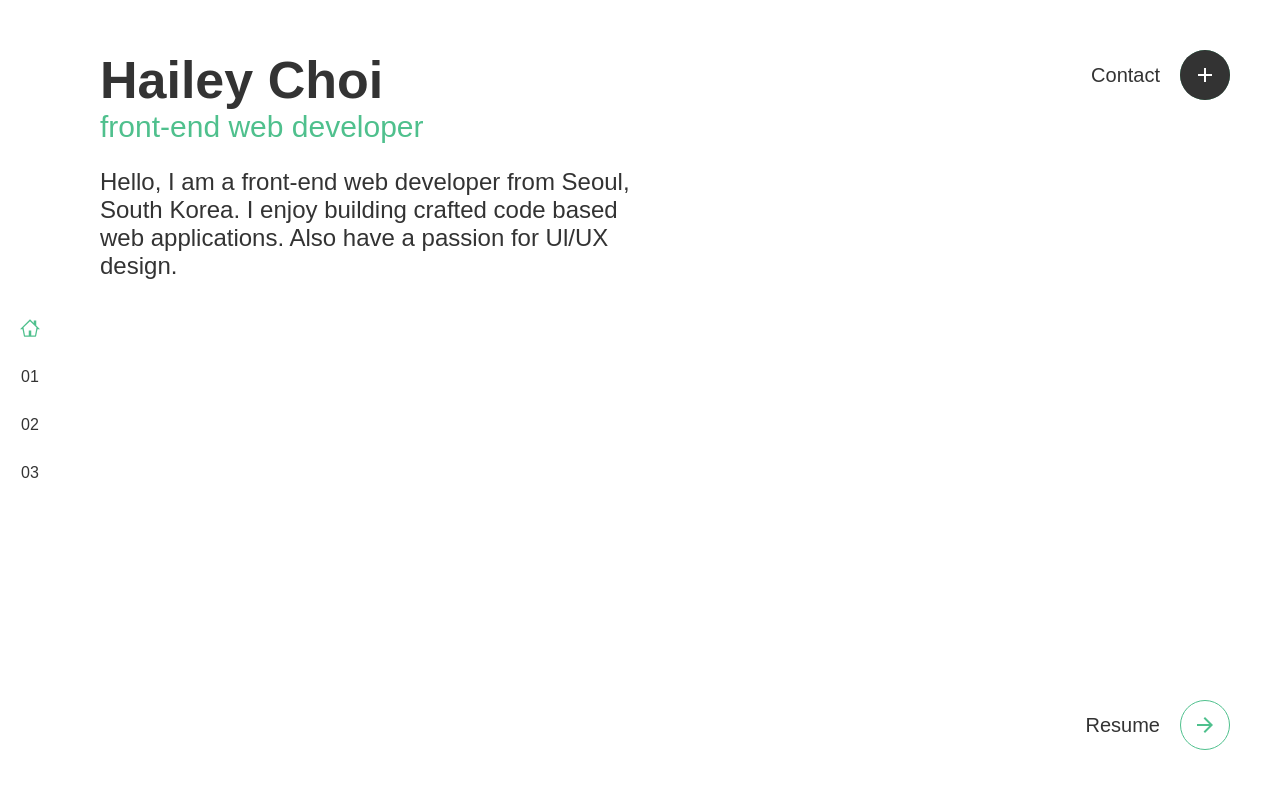
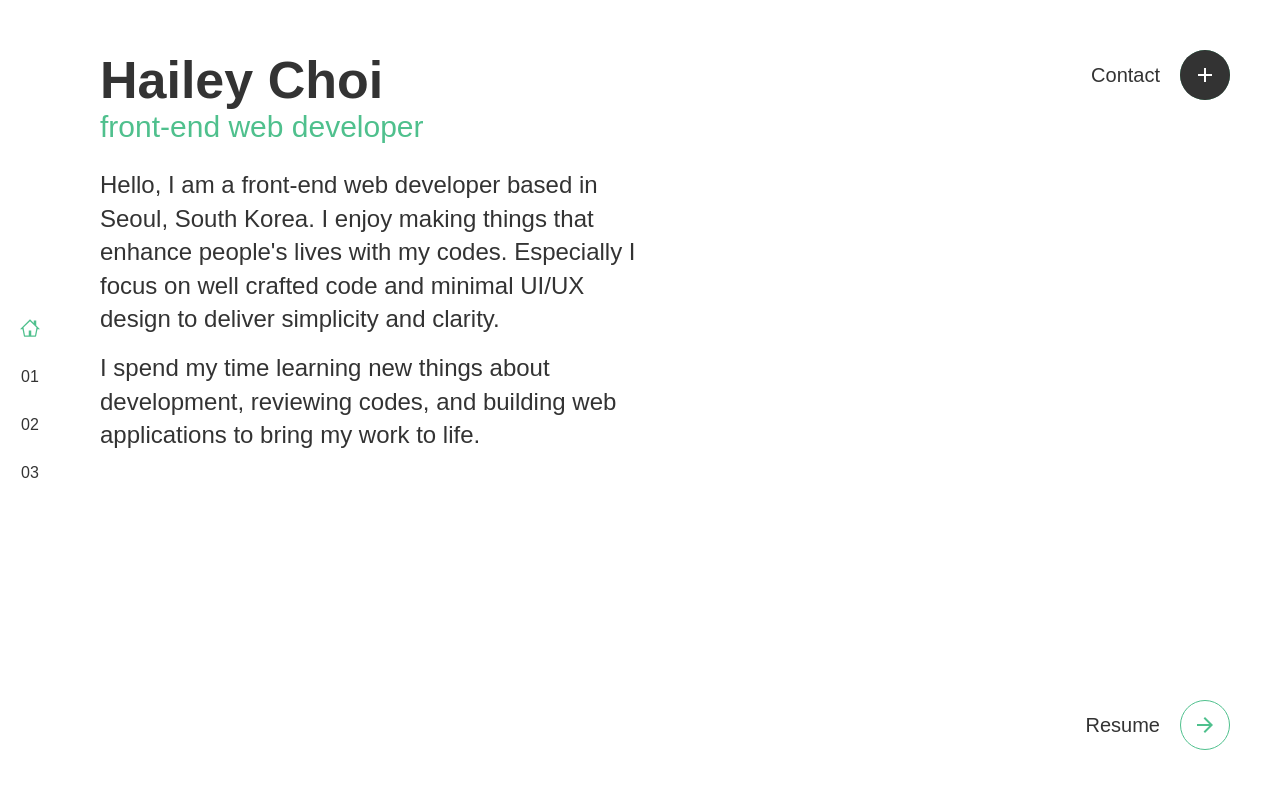
Before and after one commit to haileychoi15/portfolio, a React (Create React App) app: page / in a window 1280 px wide. Shown: the top 800 px of the page. Built offline with nearby package versions, Linux system fonts and the light colour scheme; a web font is replaced by a local one.

Commit message:
upgrade me block

```diff
--- a/src/components/CircleButton.js
+++ b/src/components/CircleButton.js
@@ -27,7 +27,7 @@ const ButtonBlock = styled.button`
   &:hover {
     transform: scale(1.05);
   }
-  & .button-icon {
+  & .plus-icon {
     transition: all 150ms ease-in-out;
     ${props => props.open && css`
     transform: rotate(45deg);
--- a/src/components/Home.js
+++ b/src/components/Home.js
@@ -24,24 +24,12 @@ const MeBlock = styled.div`
   padding-left: 50px;
   margin: 100px 0;
   @media screen and (min-width: 768px) {
+    width: 70%;
+    margin: 0;
+  }
+  @media screen and (min-width: 1024px) {
     width: 50%;
     margin: 0;
-  }
-`;
-
-const Photo = styled.div`
-  position: absolute;
-  right: 0;
-  bottom: 0;
-  width: 200px;
-  height: 200px;
-  //background-image: url("/IMG_7629.jpg");
-  background-repeat: no-repeat;
-  background-position: center;
-  background-size: cover;
-  & img {
-    width: 100%;
-    height: 100%;
   }
 `;
 
@@ -54,6 +42,7 @@ const Name = styled.div`
 `;
 
 const Job = styled.div`
+  margin-bottom: 24px;
   font-size: 28px;
   font-weight: 400;
   color: #4fc08d;;
@@ -63,8 +52,13 @@ const Job = styled.div`
 `;
 
 const Description = styled.p`
+  margin: 0;
   font-size: 22px;
   font-weight: 300;
+  line-height: 1.4em;
+  & + & {
+    margin-top: 15px;
+  }
   @media screen and (min-width: 768px) {
     font-size: 24px;
   }
@@ -101,18 +95,27 @@ const ButtonText = styled.span`
 `;
 
 function Home () {
-
+    const me = {
+        name: 'Hailey Choi',
+        job: 'front-end web developer',
+        description: ['Hello, I am a front-end web developer based in Seoul, South Korea. ' +
+        'I enjoy making things that enhance people\'s lives with my codes. ' +
+        'Especially I focus on well crafted code and minimal UI/UX design to deliver simplicity and clarity.'
+        ,'I spend my time learning new things about development, ' +
+            'reviewing codes, and building web applications to bring my work to life.']
+    };
     return (
         <Container id="home">
             <MeBlock {...useLocation('home')}>
-                <Name {...useAnimation('right', 40)}>Hailey Choi</Name>
-                <Job {...useAnimation('right',40,'0.4')}>front-end web developer</Job>
-                <Description {...useAnimation('right',40 ,'0.8')}>Hello, I am a front-end web developer from Seoul, South Korea. I enjoy building crafted code based web applications. Also have a passion for Ul/UX design. </Description>
+                <Name {...useAnimation('right', 40)}>{me.name}</Name>
+                <Job {...useAnimation('right',40,'0.4')}>{me.job}</Job>
+                <Description {...useAnimation('right',40 ,'0.8')}>{me.description[0]}</Description>
+                <Description {...useAnimation('right',40 ,'1.2')}>{me.description[1]}</Description>
             </MeBlock>
             <MenuButton {...useAnimation('left',40, '1.5')}>
                 <ButtonText>Contact</ButtonText>
                 <CircleButton popup={true} role="contact">
-                    <MdAdd />
+                    <MdAdd className="plus-icon" />
                 </CircleButton>
             </MenuButton>
             <ResumeButton {...useAnimation('left',40, '1.5')}>
--- a/src/components/Navigation.js
+++ b/src/components/Navigation.js
@@ -44,18 +44,18 @@ function Navigation() {
     return (
         <Container>
             <ul>
-                <Li {...useAnimation('up', 100,'2')}>
+                <Li {...useAnimation('up', 200,'2')}>
                     <Link href="#home" className="nav-item home active">
                         <GoHome className="menu-icon" />
                     </Link>
                 </Li>
-                <Li {...useAnimation('up', 100,'2.2')}>
+                <Li {...useAnimation('up', 200,'2.2')}>
                     <Link href="#first" className="nav-item first">01</Link>
                 </Li>
-                <Li {...useAnimation('up', 100,'2.4')}>
+                <Li {...useAnimation('up', 200,'2.4')}>
                     <Link href="#second" className="nav-item second">02</Link>
                 </Li>
-                <Li {...useAnimation('up', 100,'2.6')}>
+                <Li {...useAnimation('up', 200,'2.6')}>
                     <Link href="#third" className="nav-item third">03</Link>
                 </Li>
             </ul>
```
